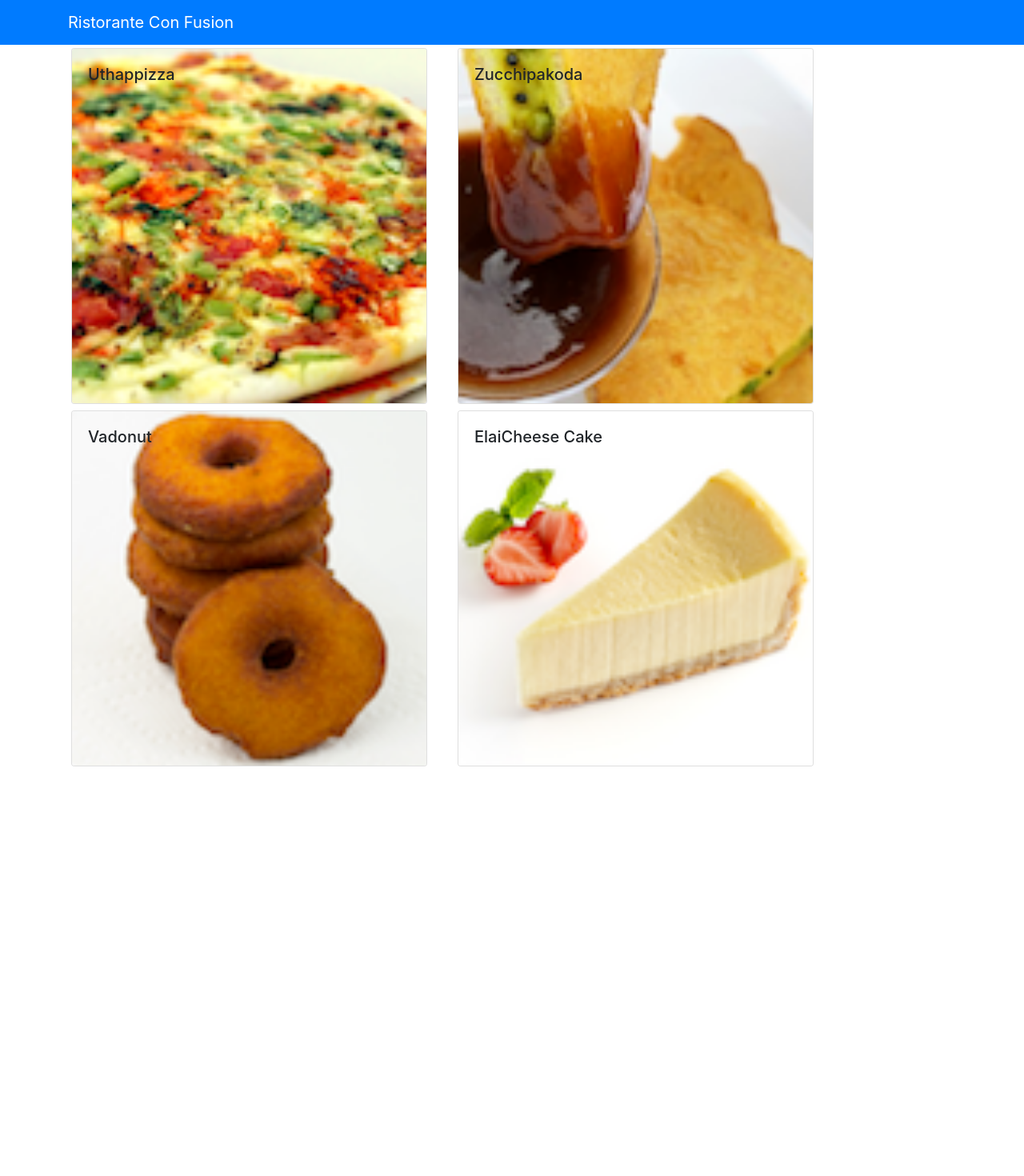
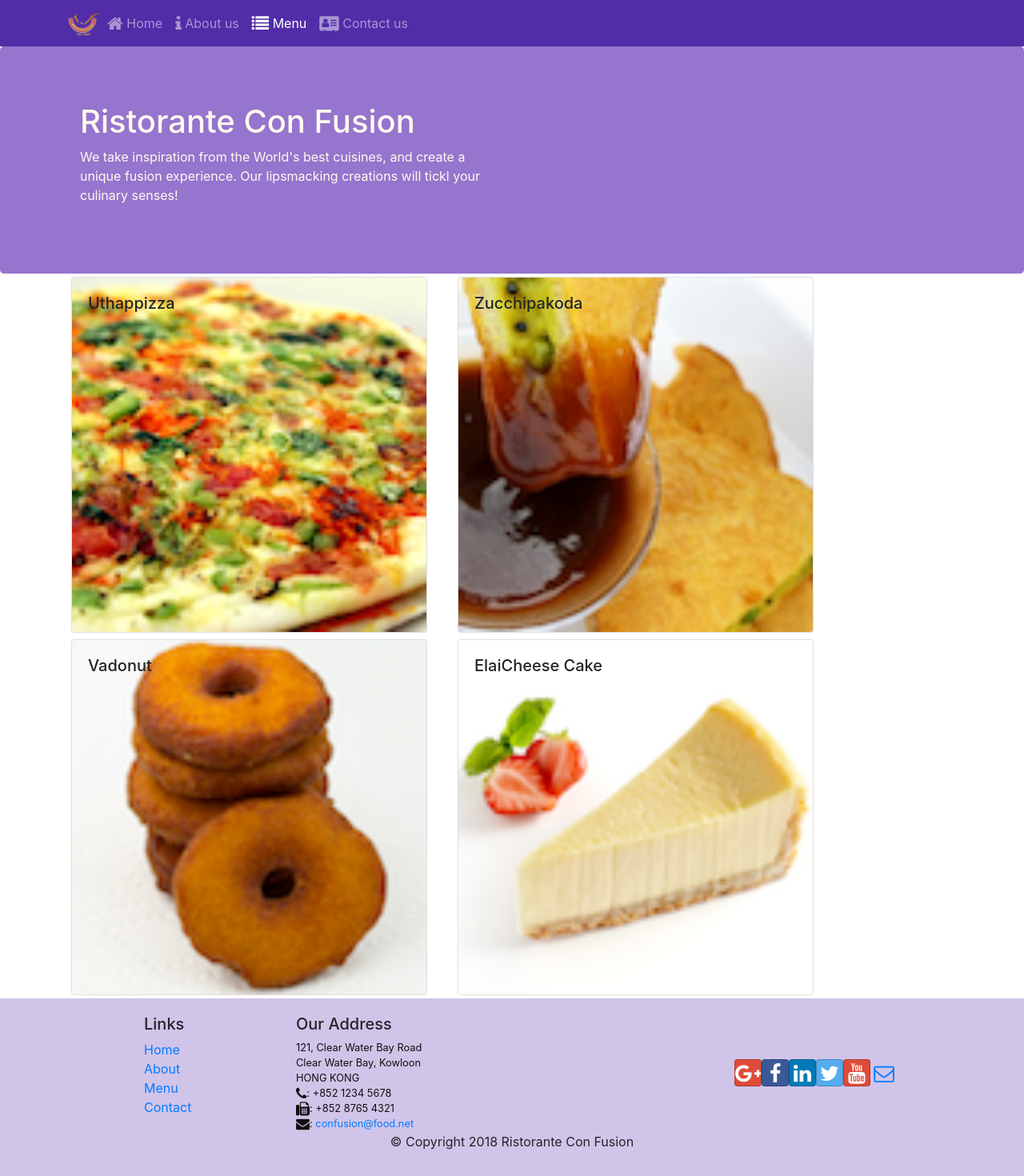
Before and after one commit to hieuhuynh1752/Coursera-React-Course-, a React (Create React App) app: page /menu in a window 1280 px wide. Shown: the top 1470 px of the page at 80% size. Before the commit the page ends 962 px from the top, so only its background shows below. Built offline with nearby package versions, Linux system fonts and the light colour scheme.

Commit message:
react routing

```diff
--- a/package.json
+++ b/package.json
@@ -7,9 +7,12 @@
     "@testing-library/react": "^9.4.0",
     "@testing-library/user-event": "^7.2.1",
     "bootstrap": "^4.0.0",
+    "bootstrap-social": "^5.1.1",
+    "font-awesome": "^4.7.0",
     "react": "^16.12.0",
     "react-dom": "^16.12.0",
     "react-popper": "^0.9.2",
+    "react-router-dom": "^4.2.2",
     "react-scripts": "3.3.1",
     "reactstrap": "^5.0.0"
   },
--- /dev/null
+++ b/src/App.css
@@ -0,0 +1,33 @@
+.row-header{
+    margin:0px auto;
+    padding:0px auto;
+}
+
+.row-content {
+    margin:0px auto;
+    padding: 50px 0px 50px 0px;
+    border-bottom: 1px ridge;
+    min-height:400px;
+}
+
+.footer{
+    background-color: #D1C4E9;
+    margin:0px auto;
+    padding: 20px 0px 20px 0px;
+}
+.jumbotron {
+    padding:70px 30px 70px 30px;
+    margin:0px auto;
+    background: #9575CD ;
+    color:floralwhite;
+}
+
+address{
+    font-size:80%;
+    margin:0px;
+    color:#0f0f0f;
+}
+
+.navbar-dark {
+    background-color: #512DA8;
+}
--- a/src/App.js
+++ b/src/App.js
@@ -1,13 +1,18 @@
 import React, {Component} from 'react';
 import Main from './components/MainComponent';
+import './App.css';
+import {BrowserRouter} from 'react-router-dom';
 
 class App extends Component {
 
   render(){
     return (
-      <div>
-        <Main/>
-      </div>
+      <BrowserRouter>
+        <div>
+          <Main/>
+        </div>
+      </BrowserRouter>
+
     );
   }
 
--- /dev/null
+++ b/src/components/FooterComponent.js
@@ -0,0 +1,51 @@
+import React from 'react';
+import {Link} from 'react-router-dom';
+
+function Footer(props){
+    return(
+            <div className="footer">
+            <div className="container">
+                <div className="row justify-content-center">
+                    <div className="col-4 offset-1 col-sm-2">
+                        <h5>Links</h5>
+                        <ul className="list-unstyled">
+                            <li><Link to="/home">Home</Link></li>
+                            <li><Link to="/aboutus">About</Link></li>
+                            <li><Link to="/menu">Menu</Link></li>
+                            <li><Link to="/contactus">Contact</Link></li>
+                        </ul>
+                    </div>
+                    <div className="col-7 col-sm-5">
+                        <h5>Our Address</h5>
+                        <address>
+                        121, Clear Water Bay Road<br />
+                        Clear Water Bay, Kowloon<br />
+                        HONG KONG<br />
+                        <i className="fa fa-phone fa-lg"></i>: +852 1234 5678<br />
+                        <i className="fa fa-fax fa-lg"></i>: +852 8765 4321<br />
+                        <i className="fa fa-envelope fa-lg"></i>: <a href="mailto:confusion@food.net">
+                            confusion@food.net</a>
+                        </address>
+                    </div>
+                    <div className="col-12 col-sm-4 align-self-center">
+                        <div className="text-center">
+                            <a className="btn btn-social-icon btn-google" href="http://google.com/+"><i className="fa fa-google-plus"></i></a>
+                            <a className="btn btn-social-icon btn-facebook" href="http://www.facebook.com/profile.php?id="><i className="fa fa-facebook"></i></a>
+                            <a className="btn btn-social-icon btn-linkedin" href="http://www.linkedin.com/in/"><i className="fa fa-linkedin"></i></a>
+                            <a className="btn btn-social-icon btn-twitter" href="http://twitter.com/"><i className="fa fa-twitter"></i></a>
+                            <a className="btn btn-social-icon btn-google" href="http://youtube.com/"><i className="fa fa-youtube"></i></a>
+                            <a className="btn btn-social-icon" href="mailto:"><i className="fa fa-envelope-o"></i></a>
+                        </div>
+                    </div>
+                </div>
+                <div className="row justify-content-center">
+                    <div className="col-auto">
+                        <p>© Copyright 2018 Ristorante Con Fusion</p>
+                    </div>
+                </div>
+            </div>
+        </div>
+    )
+}
+
+export default Footer;
--- /dev/null
+++ b/src/components/HeaderComponent.js
@@ -0,0 +1,70 @@
+import React, {Component} from 'react';
+import { Navbar, NavbarBrand, Nav, NavbarToggler, Collapse, NavItem,Jumbotron } from 'reactstrap';
+import {NavLink} from 'react-router-dom';
+
+class Header extends Component{
+
+    constructor(props){
+        super(props);
+        this.state={
+            isNavOpen:false
+        };
+        this.toggleNav = this.toggleNav.bind(this);
+    }
+
+    toggleNav() {
+        this.setState({isNavOpen:!this.state.isNavOpen});
+    }
+
+    render(){
+        return(
+            <>
+                <Navbar dark expand="md">
+                    <div className="container">
+                        <NavbarToggler onClick={this.toggleNav}/>
+                        <NavbarBrand className="mr-auto" href="/">
+                            <img src="assets/images/logo.png" height="30" width="41" alt="Ristorante Con Fusion"></img>
+                        </NavbarBrand>
+                        <Collapse isOpen={this.state.isNavOpen} navbar>
+                            <Nav navbar>
+                                <NavItem>
+                                    <NavLink className="nav-link" to="/home">
+                                        <span className="fa fa-home fa-lg"></span> Home
+                                    </NavLink>
+                                </NavItem>
+                                <NavItem>
+                                    <NavLink className="nav-link" to="/aboutus">
+                                        <span className="fa fa-info fa-lg"></span> About us
+                                    </NavLink>
+                                </NavItem>
+                                <NavItem>
+                                    <NavLink className="nav-link" to="/menu">
+                                            <span className="fa fa-list fa-lg"></span> Menu
+                                    </NavLink>
+                                </NavItem>
+                                <NavItem>
+                                    <NavLink className="nav-link" to="/contactus">
+                                            <span className="fa fa-address-card fa-lg"></span> Contact us
+                                    </NavLink>
+                                </NavItem>
+                            </Nav>
+                        </Collapse>
+                    </div>
+                </Navbar>
+                <Jumbotron>
+                    <div className="container">
+                        <div className="row row-header">
+                            <div className="col-12 col-sm-6">
+                                <h1>Ristorante Con Fusion</h1>
+                                <p>We take inspiration from the World's best cuisines, and create a unique fusion experience. Our lipsmacking creations will tickl your culinary senses!</p>
+
+                            </div>
+                        </div>
+                    </div>
+                </Jumbotron>
+            </>
+        );
+    }
+}
+
+export default Header;
--- /dev/null
+++ b/src/components/HomeComponent.js
@@ -0,0 +1,11 @@
+import React from 'react';
+
+function Home(props){
+    return(
+        <div className="container">
+            <h4>Home</h4>
+        </div>
+    )
+}
+
+export default Home;
--- a/src/components/MainComponent.js
+++ b/src/components/MainComponent.js
@@ -1,9 +1,11 @@
 import React, {Component} from 'react';
-import { Navbar, NavbarBrand } from 'reactstrap';
+import Header from './HeaderComponent';
 import Menu from './MenuComponent';
+import Footer from './FooterComponent';
+import Home from './HomeComponent';
 import DishDetail from './DishdetailComponent';
 import { DISHES} from '../shared/dishes';
-
+import {Switch, Route, Redirect} from 'react-router-dom';
 
 class Main extends Component {
   constructor(props){
@@ -11,26 +13,28 @@ class Main extends Component {
 
     this.state = {
         dishes: DISHES,
-        selectedDish: null
+
     }
   }
 
-  onDishSelect(dishId){
-    this.setState({selectedDish: dishId})
+
+  render(){
+
+    const HomePage = ()=>{
+      return(
+        <Home/>
+      )
     }
 
-
-
-  render(){
     return (
       <div>
-        <Navbar dark color="primary">
-          <div className="container">
-            <NavbarBrand href="/">Ristorante Con Fusion</NavbarBrand>
-          </div>
-        </Navbar>
-        <Menu dishes={this.state.dishes} onClick={(dishId)=>this.onDishSelect(dishId)}/>
-        <DishDetail selectedDish={this.state.dishes.filter((dish)=> dish.id === this.state.selectedDish)[0]}/>
+        <Header/>
+        <Switch>
+          <Route path="/home" component={HomePage}/>
+          <Route exact path="/menu" component={()=><Menu dishes={this.state.dishes}/>}/>
+          <Redirect to="/home"/>
+        </Switch>
+        <Footer/>
       </div>
     );
   }
--- a/src/index.js
+++ b/src/index.js
@@ -4,6 +4,8 @@ import 'bootstrap/dist/css/bootstrap.min.css';
 import './index.css';
 import App from './App';
 import * as serviceWorker from './serviceWorker';
+import 'font-awesome/css/font-awesome.min.css';
+import 'bootstrap-social/bootstrap-social.css';
 
 ReactDOM.render(<App />, document.getElementById('root'));
 
```
Also changed, not shown: 1 other file (tests, documents, lock files or other folders).
